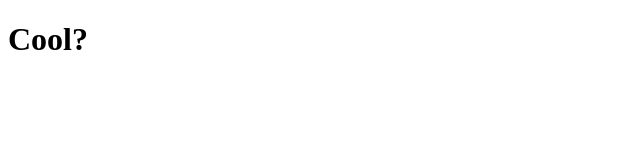
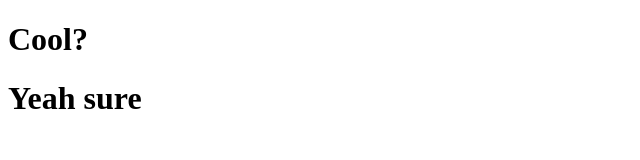
Before and after one commit to oge-anozie/githubpages-ex, a plain HTML site: page heysup.html in a window 1280 px wide. Shown: the whole page, without its empty margins (0-640 px from the left). Drawn offline with Linux system fonts and the light colour scheme.

Commit message:
yeah sure

```diff
--- a/heysup.html
+++ b/heysup.html
@@ -5,5 +5,6 @@
 	      	</head>
 	      </body>
 	      <h1>Cool?</h1>
+<h1>Yeah sure</h1>
 	      </body>
 	      </html>
```
